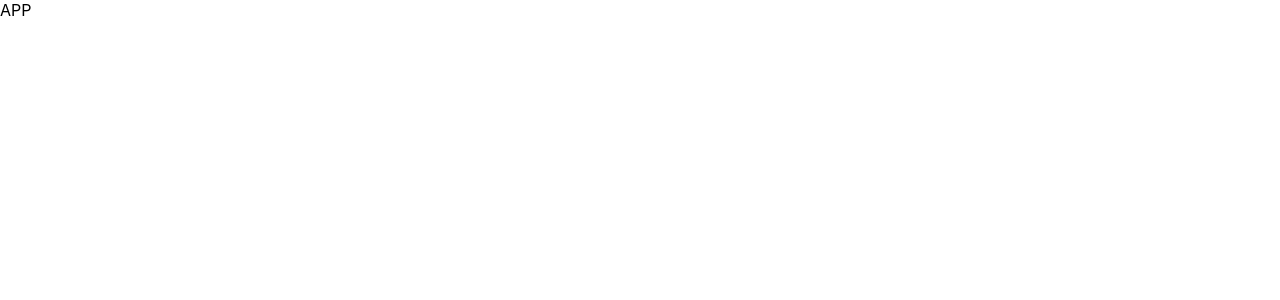
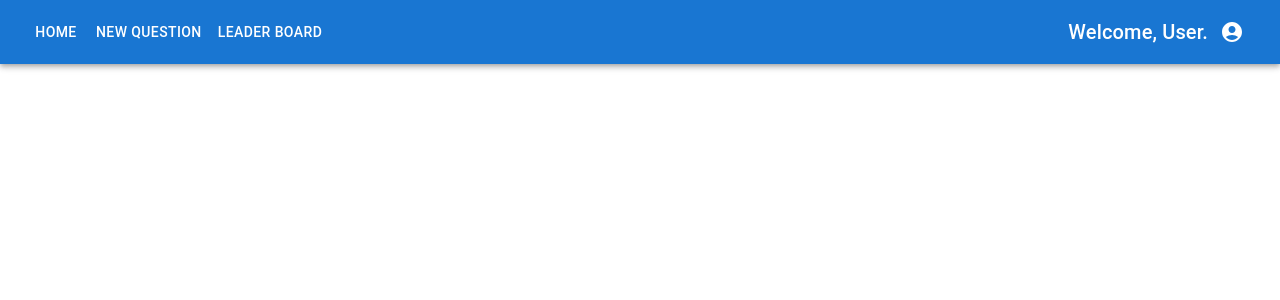
Before and after one commit to Sayton7/WouldYouRather, a React (Create React App) app: page / in a window 1280 px wide. Shown: the top 300 px of the page. Built offline with nearby package versions, Linux system fonts and the light colour scheme.

Commit message:
Adding basic Nav component using MUI

```diff
--- a/package.json
+++ b/package.json
@@ -3,6 +3,10 @@
   "version": "0.1.0",
   "private": true,
   "dependencies": {
+    "@emotion/react": "^11.4.1",
+    "@emotion/styled": "^11.3.0",
+    "@mui/icons-material": "^5.0.1",
+    "@mui/material": "^5.0.2",
     "@reduxjs/toolkit": "^1.5.1",
     "@testing-library/jest-dom": "^4.2.4",
     "@testing-library/react": "^9.3.2",
--- a/src/components/App.js
+++ b/src/components/App.js
@@ -1,6 +1,7 @@
 import React, { useEffect } from 'react';
 import { useDispatch } from 'react-redux';
 import handleInitialData from '../slices/shared'
+import ButtonAppBar from './Nav'
 
 function App() {
   const dispatch = useDispatch()
@@ -11,7 +12,7 @@ function App() {
 
   return (
     <div>
-      APP
+      <ButtonAppBar />
     </div>
   );
 }
--- /dev/null
+++ b/src/components/Nav.js
@@ -0,0 +1,38 @@
+import * as React from 'react';
+import AppBar from '@mui/material/AppBar';
+import Box from '@mui/material/Box';
+import Toolbar from '@mui/material/Toolbar';
+import Typography from '@mui/material/Typography';
+import Button from '@mui/material/Button';
+import IconButton from '@mui/material/IconButton';
+import AccountCircle from '@mui/icons-material/AccountCircle';
+
+export default function ButtonAppBar() {
+  return (
+    <Box>
+      <AppBar position="static">
+        <Toolbar>
+          <div className='navBtns'>
+            <Button color="inherit">Home</Button>
+            <Button color="inherit">New Question</Button>
+            <Button color="inherit">Leader Board</Button>
+          </div>
+          <div className="userInfo">
+            <Typography variant="h6" component="div" >
+              Welcome, User.
+            </Typography>
+            <IconButton
+              size="large"
+              aria-label="account of current user"
+              aria-controls="menu-appbar"
+              aria-haspopup="true"
+              color="inherit"
+             >
+             <AccountCircle />
+            </IconButton>
+          </div>
+        </Toolbar>
+      </AppBar>
+    </Box>
+  );
+}
--- a/src/index.css
+++ b/src/index.css
@@ -11,3 +11,14 @@ code {
   font-family: source-code-pro, Menlo, Monaco, Consolas, 'Courier New',
     monospace;
 }
+
+
+.userInfo {
+  display: flex;
+  align-items: center ;
+}
+
+.navBtns {
+  display: flex;
+  flex-grow: 1;
+}
```
Also changed, not shown: 1 other file (tests, documents, lock files or other folders).
